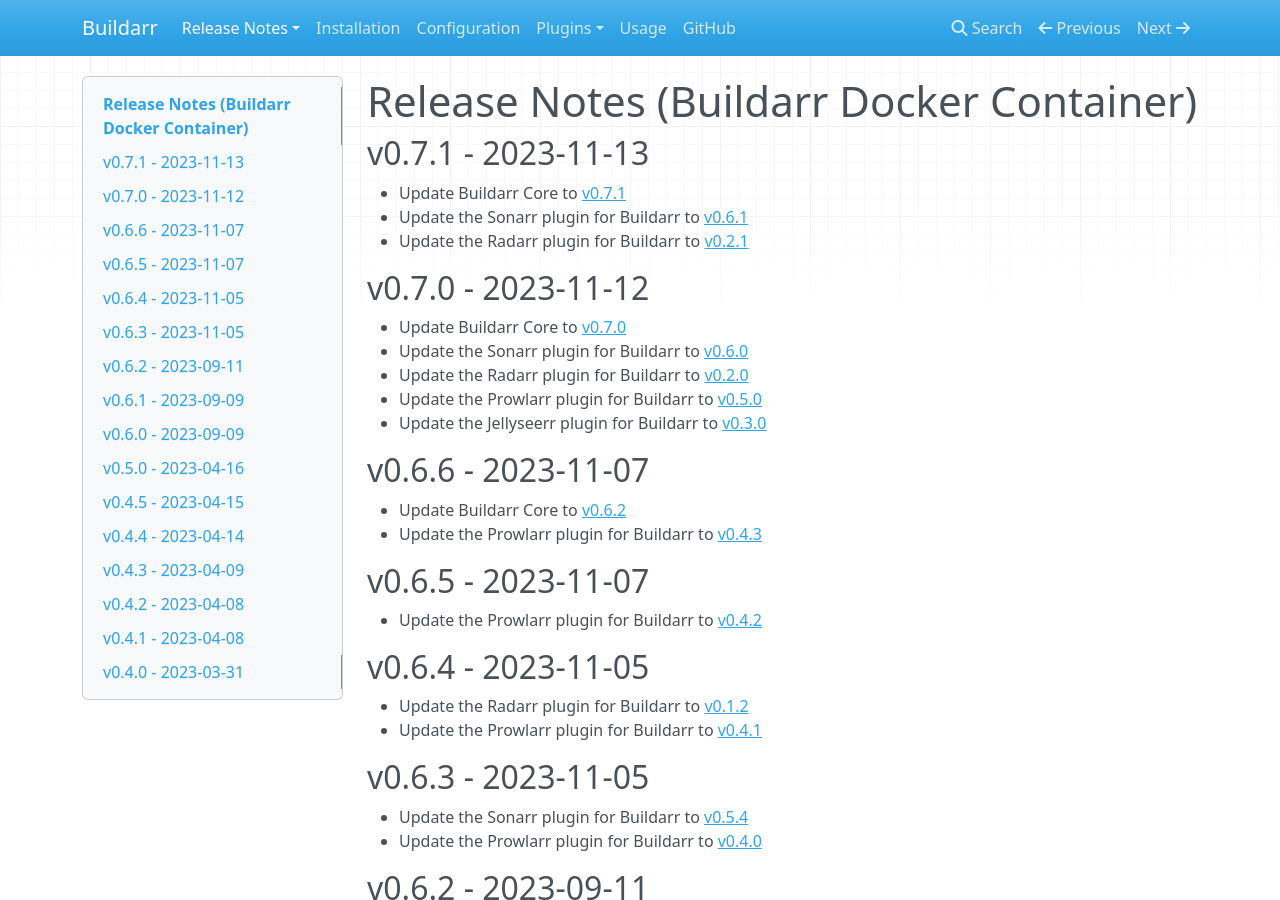
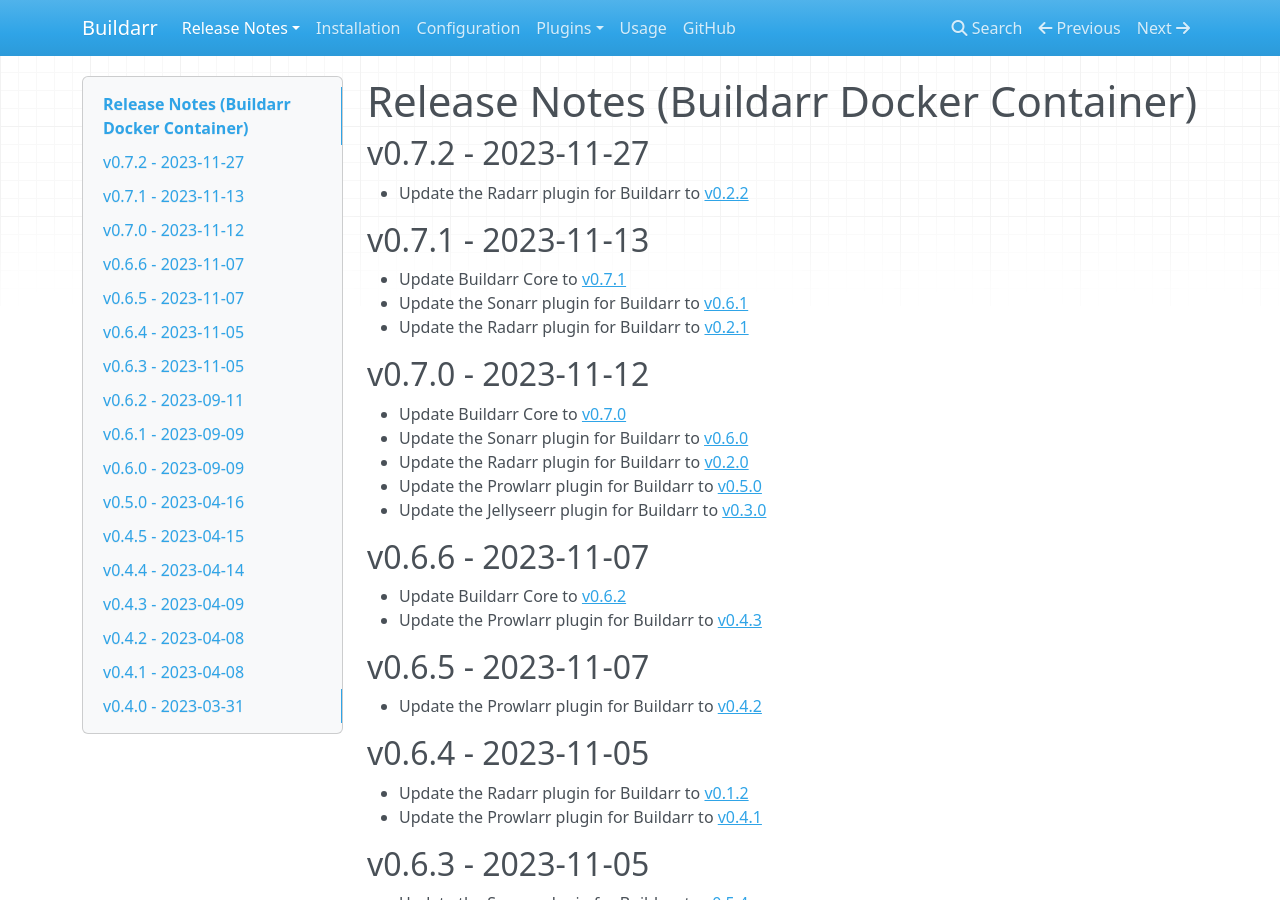
Before and after one commit to buildarr/buildarr-docs, an MkDocs documentation site: the page built from docs/docker/release-notes.md, in a window 1280 px wide and 900 px high. Built offline with MkDocs 1.6.1, drawn with Linux system fonts in a browser that asks for light colours; nearby versions of some CDN libraries.

Commit message:
Update Buildarr container to v0.7.2 (#20)
* Add release notes
* Pull updated submodules
* Update Poetry lock files

```diff
--- a/docs/docker/release-notes.md
+++ b/docs/docker/release-notes.md
@@ -1,4 +1,9 @@
 # Release Notes (Buildarr Docker Container)
+
+## v0.7.2 - 2023-11-27
+
+* Update the Radarr plugin for Buildarr to [v0.2.2](https://buildarr.github.io/plugins/radarr/release-notes#v022-2023-11-27)
+
 
 ## v0.7.1 - 2023-11-13
 
```
Also changed, not shown: 1 other file.
